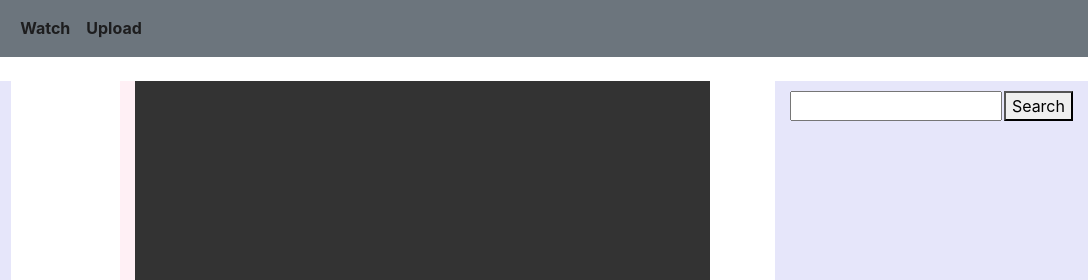
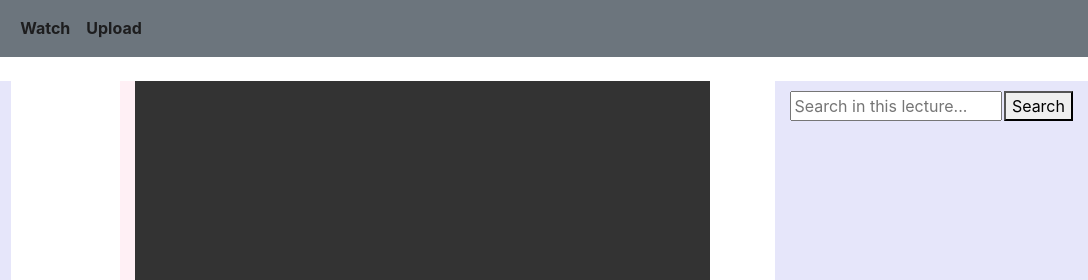
Before and after one commit to mohsinhaider/parakeet, a website: page public/watch/index.html in a window 1280 px wide. Shown: the top 280 px of the page, 192-1280 px from the left. Drawn offline with nearby package versions, Linux system fonts and the light colour scheme; no server answers.

Commit message:
Added placeholder to search-bar

```diff
--- a/public/watch/index.html
+++ b/public/watch/index.html
@@ -32,7 +32,7 @@
             <video id="video-player" width="575" height="360" controls controlsList="nodownload"></video>
         </div>
         <div class="col-md-3 offset-md-1" style="background-color:lavender;padding-right: 30px; padding-top: 10px;">
-            <input type="text" id="search-bar">
+            <input type="text" id="search-bar" placeholder="Search in this lecture...">
             <button id="search-button">Search</button>
             <br>
             <br>
```
Lines whose indentation alone changed are shown as unchanged.
